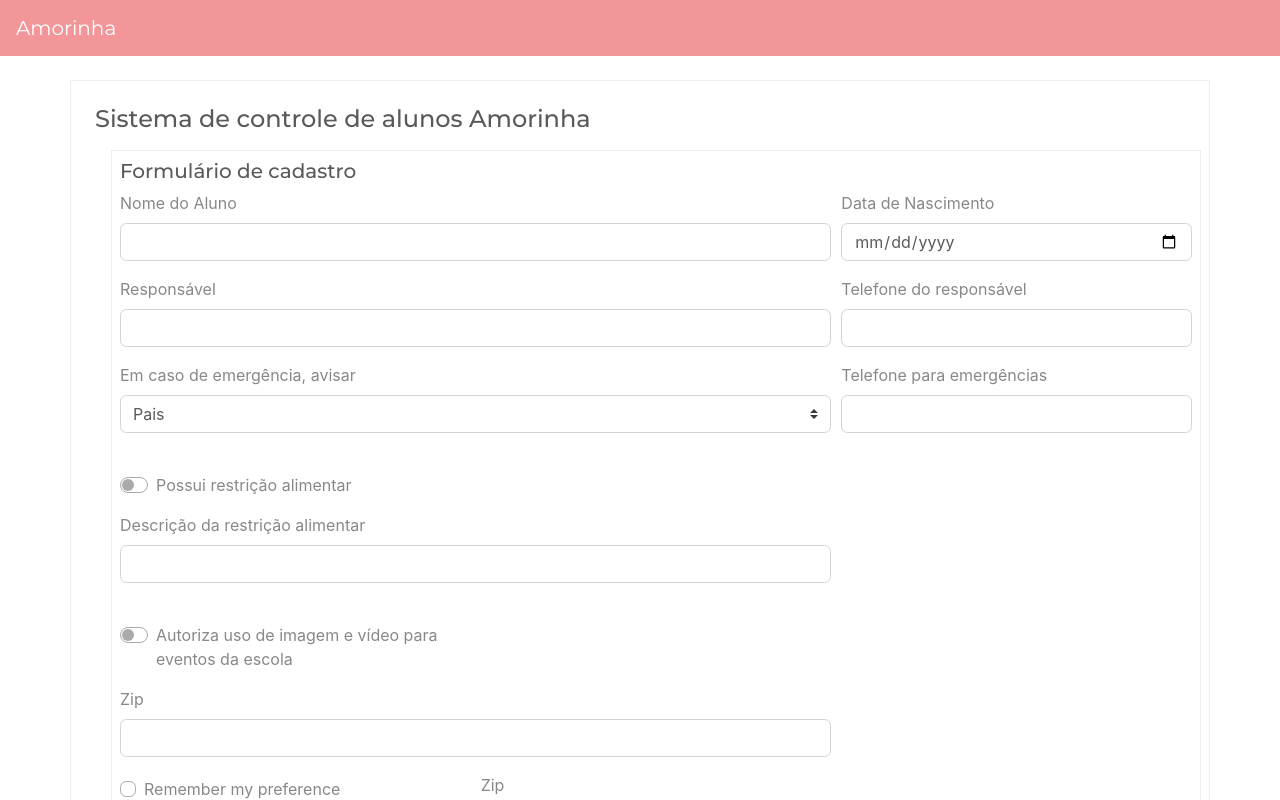
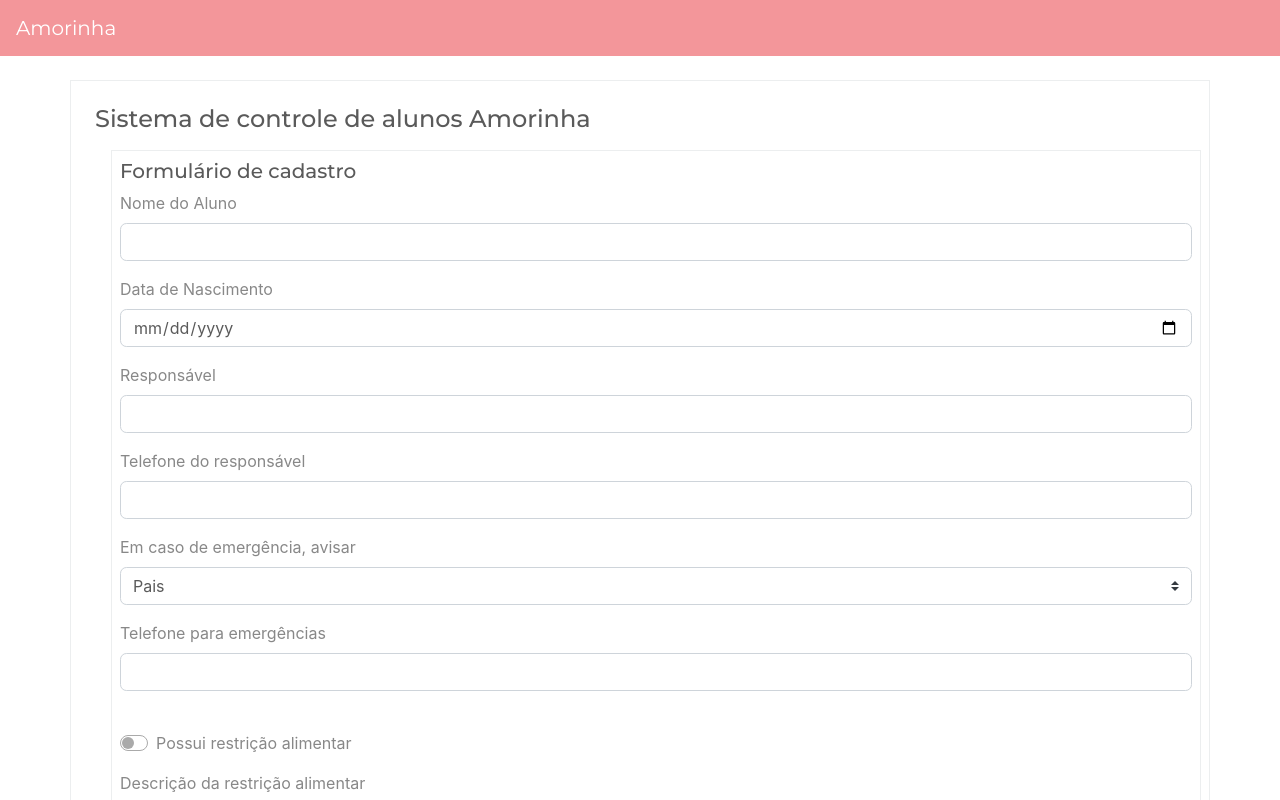
Before and after one commit to mikansc/escola_amorinha, a React (Create React App) app: page / in a window 1280 px wide. Shown: the top 800 px of the page. Built offline with nearby package versions, Linux system fonts and the light colour scheme.

Commit message:
style: add column config to inputs

```diff
--- a/src/components/DateField/DateField.jsx
+++ b/src/components/DateField/DateField.jsx
@@ -1,9 +1,9 @@
 /* eslint-disable react/prop-types */
 import React from "react";
 
-const DateField = ({ title = "Data", id, ...props }) => {
+const DateField = ({ title = "Data", id, columns = "12", ...props }) => {
   return (
-    <div className="form-group col-md-4">
+    <div className={`form-group col-md-${columns}`}>
       <label htmlFor={id}>{title}</label>
       <input type="date" className="form-control" id={id} {...props} />
     </div>
--- a/src/components/PhoneFIeld/PhoneField.jsx
+++ b/src/components/PhoneFIeld/PhoneField.jsx
@@ -2,9 +2,9 @@
 import React from "react";
 import InputMask from "react-input-mask";
 
-const PhoneField = ({ title = "Data", id, ...props }) => {
+const PhoneField = ({ title = "Data", id, columns = "12", ...props }) => {
   return (
-    <div className="form-group col-md-4">
+    <div className={`form-group col-md-${columns}`}>
       <label htmlFor={id}>{title}</label>
       <InputMask
         {...props}
--- a/src/components/SelectField/SelectField.jsx
+++ b/src/components/SelectField/SelectField.jsx
@@ -1,9 +1,9 @@
 /* eslint-disable react/prop-types */
 import React from "react";
 
-const SelectField = ({ title, id, children, ...props }) => {
+const SelectField = ({ title, id, children, columns = "12", ...props }) => {
   return (
-    <div className="form-group col-md-8">
+    <div className={`form-group col-md-${columns}`}>
       <label htmlFor={id}>{title}</label>
       <select className="custom-select">{children}</select>
     </div>
--- a/src/components/TextField/TextField.jsx
+++ b/src/components/TextField/TextField.jsx
@@ -1,9 +1,9 @@
 /* eslint-disable react/prop-types */
 import React from "react";
 
-const TextField = ({ title, id, ...props }) => {
+const TextField = ({ title, id, columns = "12", ...props }) => {
   return (
-    <div className="form-group col-md-8">
+    <div className={`form-group col-md-${columns}`}>
       <label htmlFor={id}>{title}</label>
       <input type="text" className="form-control" {...props} />
     </div>
--- a/src/components/ToggleField/ToggleField.jsx
+++ b/src/components/ToggleField/ToggleField.jsx
@@ -1,9 +1,9 @@
 /* eslint-disable react/prop-types */
 import React from "react";
 
-const ToggleField = ({ title, id, disabled, ...props }) => {
+const ToggleField = ({ title, id, disabled, columns = "12", ...props }) => {
   return (
-    <div className="form-group col-md-4">
+    <div className={`form-group col-md-${columns}`}>
       <div className="custom-control custom-switch mt-4">
         <input
           type="checkbox"
```
Also changed, not shown: src/components/SelectField/AddSelectField.jsx (added, +41 -0 lines).
